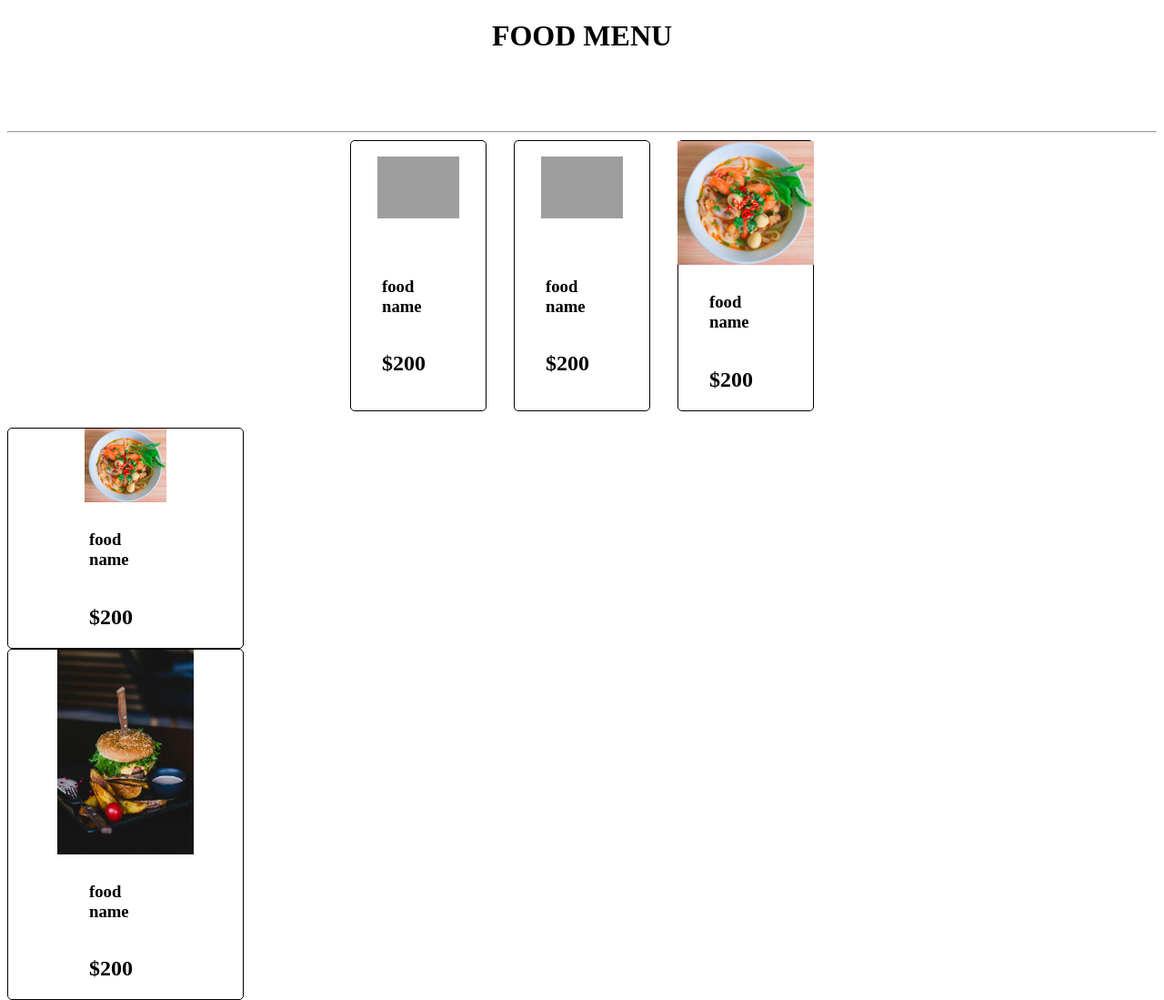
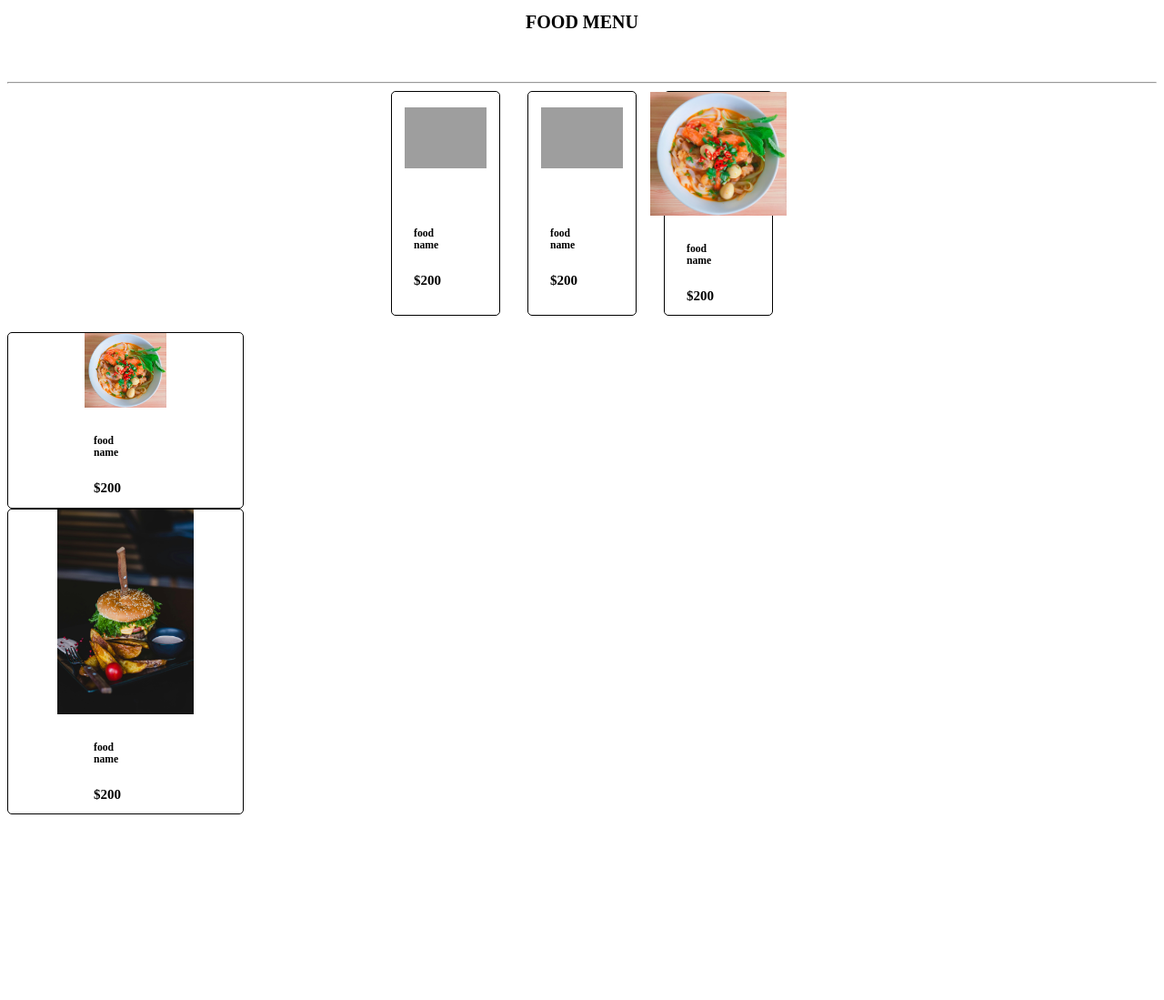
Before and after one commit to eiithu142/foodmenu, a plain HTML site: page index.html in a window 1280 px wide. Shown: the whole page at 91% size. After the commit the page ends 903 px from the top, so only its background shows below. Drawn offline with Linux system fonts and the light colour scheme; grey boxes are pictures that could not be loaded.

Commit message:
Update index.html

```diff
--- a/index.html
+++ b/index.html
@@ -73,6 +73,7 @@
  <style>
 
     h1{
+         font-size: 20px;
         display: grid;
         justify-content: center;
         align-items: center;
@@ -81,7 +82,7 @@
 
     border-radius: 5px;
     display: grid;
-    grid-template-columns: repeat(3,150px);
+    grid-template-columns: repeat(3,120px);
     gap: 30px;
     justify-content: center;
     }
@@ -152,12 +153,13 @@
         display: grid;
     }
     .detrails{
+         font-size: 10px;
         display: grid;
         align-items: center;
         justify-content: center;
     }
     .price{
-       width:80px ;
+       width:70px ;
        height:auto ;
        margin:auto ;
        align-items:center ;
```
